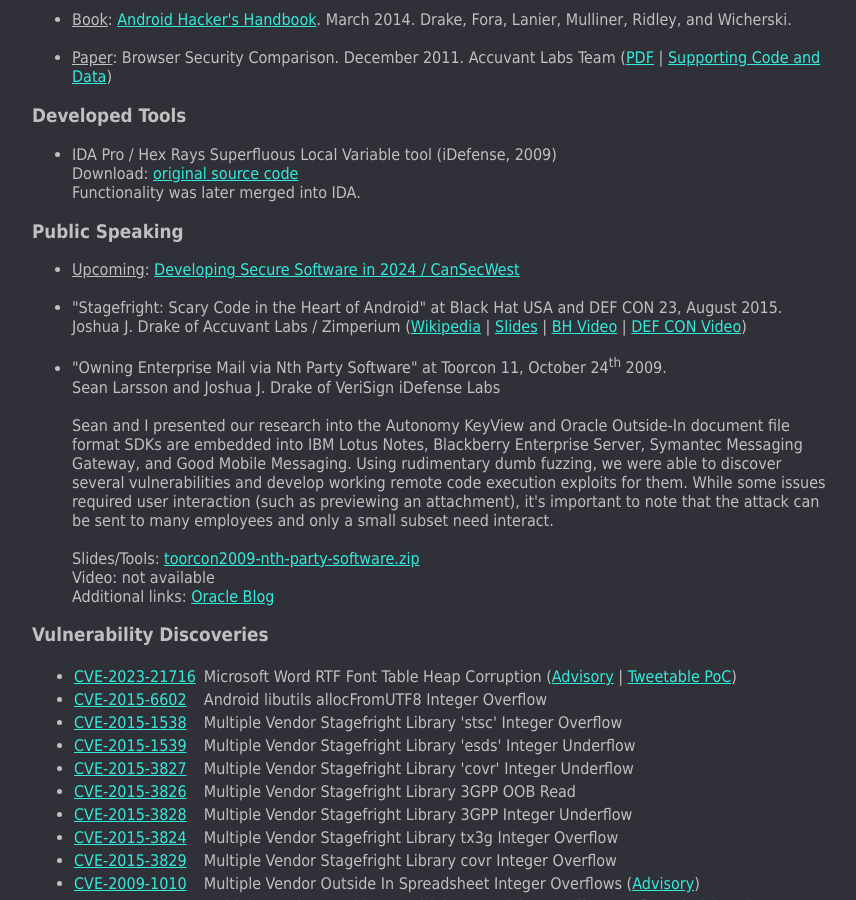
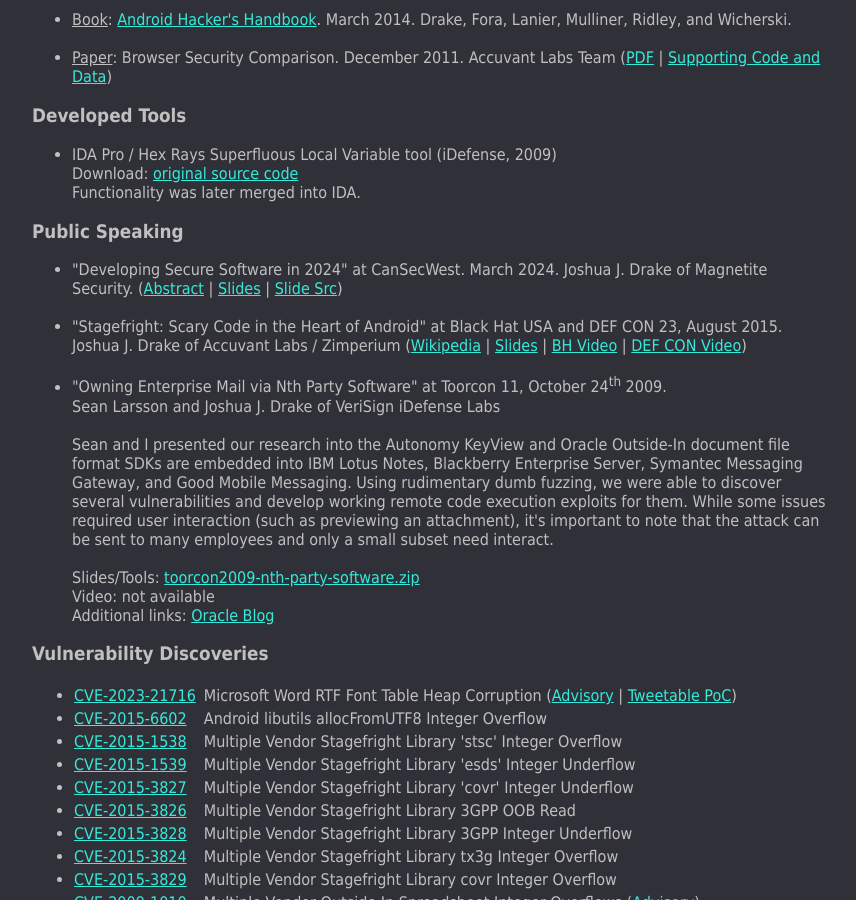
Before and after one commit to jduck/jduck.github.com, a Jekyll site: the page built from index.html, in a window 1280 px wide and 900 px high, scrolled down 929 px. Shown: the whole window, without its empty margins (208-1064 px from the left). Built offline with Jekyll 4.4.1, drawn with Linux system fonts in a browser that asks for light colours.

Commit message:
Update cansec talk info

```diff
--- a/index.html
+++ b/index.html
@@ -67,8 +67,8 @@
 
 <h3>Public Speaking</h3>
 <ul class="pub">
-
-<li class="pub"><u>Upcoming</u>: <a href="https://cansecwest2024.sched.com/event/1Zl0m/developing-secure-software-in-2024">Developing Secure Software in 2024 / CanSecWest</a></li>
+  <li class="pub">"Developing Secure Software in 2024" at CanSecWest. March 2024. Joshua J. Drake of Magnetite Security. (<a href="https://cansecwest2024.sched.com/event/1Zl0m/developing-secure-software-in-2024">Abstract</a> | <a href="https://github.com/jduck/csw-slides-2024/releases/tag/csw-2024-presented">Slides</a> | <a href="https://github.com/jduck/csw-slides-2024">Slide Src</a>)
+  </li>
 <br />
 
 <li class="pub">"Stagefright: Scary Code in the Heart of Android" at Black Hat USA and DEF CON 23, August 2015. Joshua J. Drake of Accuvant Labs / Zimperium (<a href="https://en.wikipedia.org/wiki/Stagefright_(bug)">Wikipedia</a> | <a href="/pubs/us15-Drake-Stagefright%20Scary%20Code%20in%20the%20Heart%20of%20Android-slides.pdf">Slides</a> | <a href="https://www.youtube.com/watch?v=71YP65UANP0">BH Video</a> | <a href="https://www.youtube.com/watch?v=Lxo4zhKe5hA">DEF CON Video</a>)</li>
```
